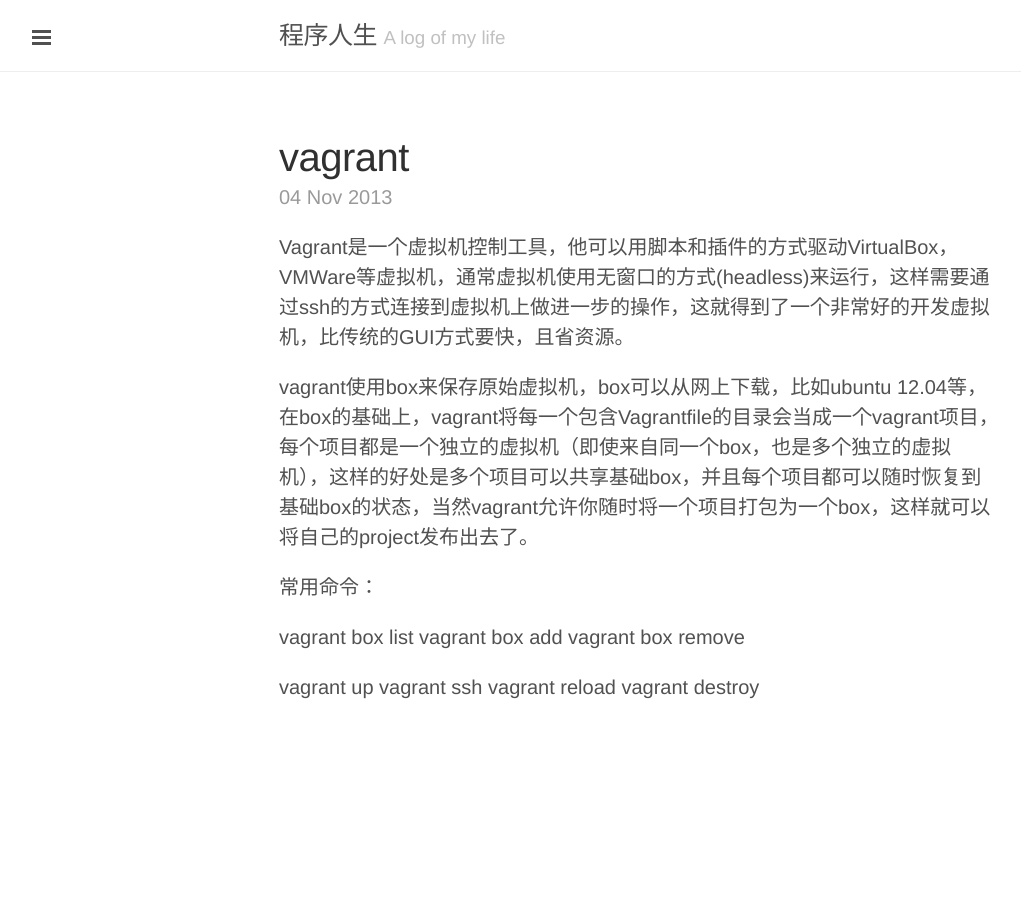
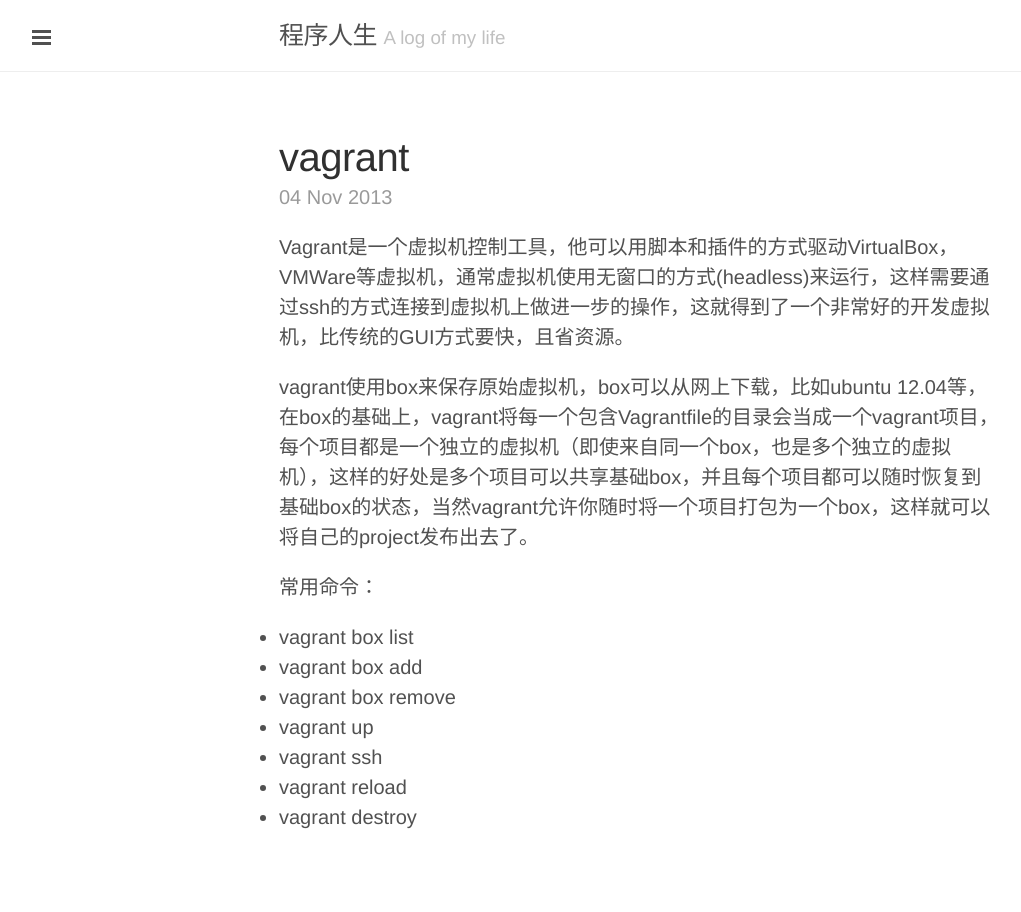
Before and after one commit to liuzhongshu/liuzhongshu.github.io, a Jekyll site: the page built from _posts/2013-11-04-vagrant.markdown, in a window 1280 px wide. Shown: the whole page, without its empty margins (1-1022 px from the left). Built offline with Jekyll 4.4.1, drawn with Linux system fonts in a browser that asks for light colours; comment, search, counter and statistics services are not loaded.

```diff
--- a/_posts/2013-11-04-vagrant.markdown
+++ b/_posts/2013-11-04-vagrant.markdown
@@ -9,11 +9,10 @@ vagrant使用box来保存原始虚拟机，box可以从网上下载，比如ubun
 
 常用命令：
 
-vagrant box list
-vagrant box add
-vagrant box remove
-
-vagrant up
-vagrant ssh
-vagrant reload
-vagrant destroy
+- vagrant box list
+- vagrant box add
+- vagrant box remove
+- vagrant up
+- vagrant ssh
+- vagrant reload
+- vagrant destroy
```
